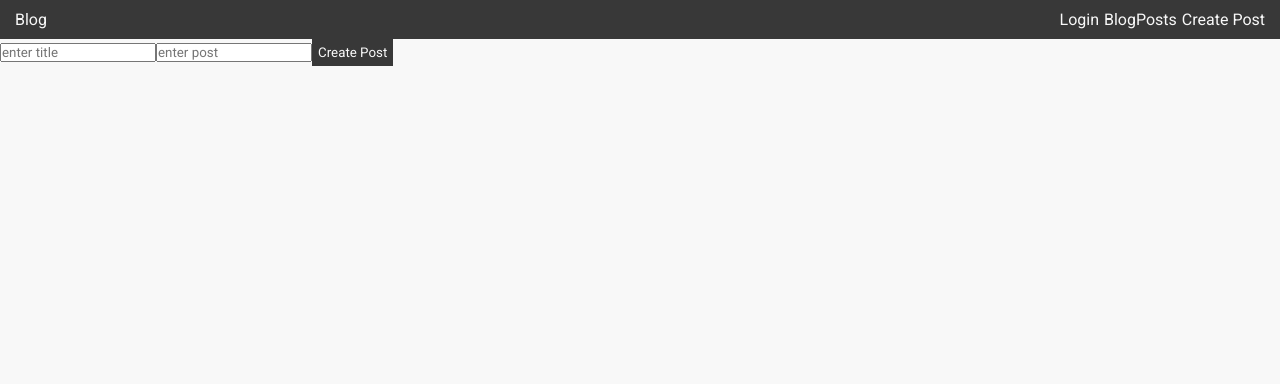
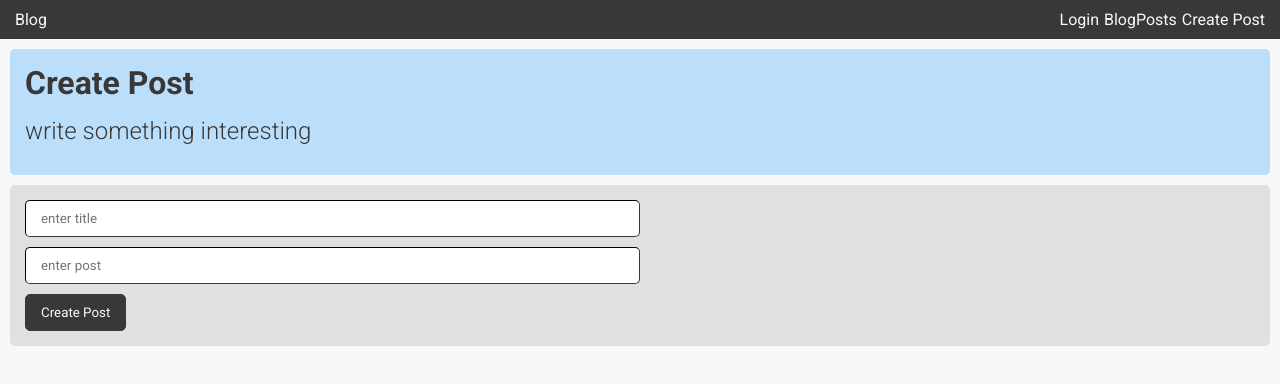
Before and after one commit to trevorkirpaul/blog-frontend-react, a React (Create React App) app: page /post/create in a window 1280 px wide. Shown: the top 384 px of the page. Built offline with nearby package versions, Linux system fonts and the light colour scheme.

Commit message:
added theming

```diff
--- a/src/components/Button.js
+++ b/src/components/Button.js
@@ -4,8 +4,9 @@ import styled from 'styled-components';
 const StyledButton = styled.button`
   background: #383838;
   color: #f8f8f8;
-  padding: 5px;
+  padding: 10px 15px;
   border: 1px solid #383838;
+  border-radius: 5px;
 
   ${props => {
     if (props.circle) {
--- a/src/components/TextField.js
+++ b/src/components/TextField.js
@@ -1,7 +1,17 @@
 import React from 'react';
 import styled from 'styled-components';
 
-const Field = styled.input``;
+import theme from 'theme';
+
+const Field = styled.input`
+  display: block;
+  margin-bottom: 10px;
+  padding: 10px 15px;
+  border-radius: 5px;
+  border-color: ${theme.colors.black};
+  border-width: 1px;
+  width: 50%;
+`;
 
 const TextField = ({ type = 'text', name, onChange, value, placeholder }) => (
   <Field
--- /dev/null
+++ b/src/components/TitlePanel.js
@@ -0,0 +1,29 @@
+import React from 'react';
+import styled from 'styled-components';
+
+import theme from 'theme';
+
+const Wrapper = styled.div`
+  margin: ${theme.wrapper.margin};
+  padding: ${theme.wrapper.padding};
+  background: ${theme.colors.lightBlue};
+  border-radius: ${theme.wrapper.borderRadius};
+`;
+const Title = styled.h1`
+  margin-bottom: 15px;
+`;
+const SubTitle = styled.h2`
+  font-weight: 300;
+  margin-bottom: 15px;
+`;
+const Message = styled.p``;
+
+const TitlePanel = ({ title, subTitle, message }) => (
+  <Wrapper>
+    <Title>{title}</Title>
+    {subTitle && <SubTitle>{subTitle}</SubTitle>}
+    {message && <Message>{message}</Message>}
+  </Wrapper>
+);
+
+export default TitlePanel;
--- /dev/null
+++ b/src/components/Wrapper.js
@@ -0,0 +1,8 @@
+import React from 'react';
+import styled from 'styled-components';
+
+const Styles = styled.div``;
+
+const Wrapper = props => <Styles>{props.children}</Styles>;
+
+export default Wrapper;
--- /dev/null
+++ b/src/theme/colors.js
@@ -0,0 +1,14 @@
+export default {
+  blue: '#1E88E5',
+  lightBlue: '#BBDEFB',
+  pink: '#EC407A',
+  lightPink: '#F48FB1',
+  purple: '#9C27B0',
+  lightPurple: '#CE93D8',
+  lightGreen: '#8BC34A',
+  green: '#4CAF50',
+  amber: '#FFC107',
+  grey: '#9E9E9E',
+  lightGrey: '#E0E0E0',
+  black: '#383838',
+};
--- /dev/null
+++ b/src/theme/index.js
@@ -0,0 +1,12 @@
+import colors from './colors';
+
+const defaults = {
+  wrapper: {
+    padding: '15px',
+    margin: '10px',
+    borderRadius: '5px',
+  },
+  colors,
+};
+
+export default defaults;
--- a/src/views/CreatePost.js
+++ b/src/views/CreatePost.js
@@ -4,9 +4,17 @@ import { Mutation } from 'react-apollo';
 
 import TextField from 'components/TextField';
 import Button from 'components/Button';
+import TitlePanel from 'components/TitlePanel';
+import Wrapper from 'components/Wrapper';
 import { CREATE_POST } from 'graphQL/mutations';
+import theme from 'theme';
 
-const Wrapper = styled.div``;
+const FormWrapper = styled.div`
+  background-color: ${theme.colors.lightGrey};
+  margin: ${theme.wrapper.margin};
+  padding: ${theme.wrapper.padding};
+  border-radius: ${theme.wrapper.borderRadius};
+`;
 
 class CreatePost extends Component {
   constructor(props) {
@@ -24,9 +32,14 @@ class CreatePost extends Component {
   render() {
     const { title, body } = this.state;
     return (
+      <Wrapper>
+        <TitlePanel
+          title="Create Post"
+          subTitle="write something interesting"
+        />
         <Mutation mutation={CREATE_POST}>
           {(createPost, { data }) => (
-          <Wrapper>
+            <FormWrapper>
               <TextField
                 name="title"
                 onChange={this.handleOnChange}
@@ -54,9 +67,10 @@ class CreatePost extends Component {
                 }}
                 label="Create Post"
               />
-          </Wrapper>
+            </FormWrapper>
           )}
         </Mutation>
+      </Wrapper>
     );
   }
 }
```
Lines whose indentation alone changed are shown as unchanged.
